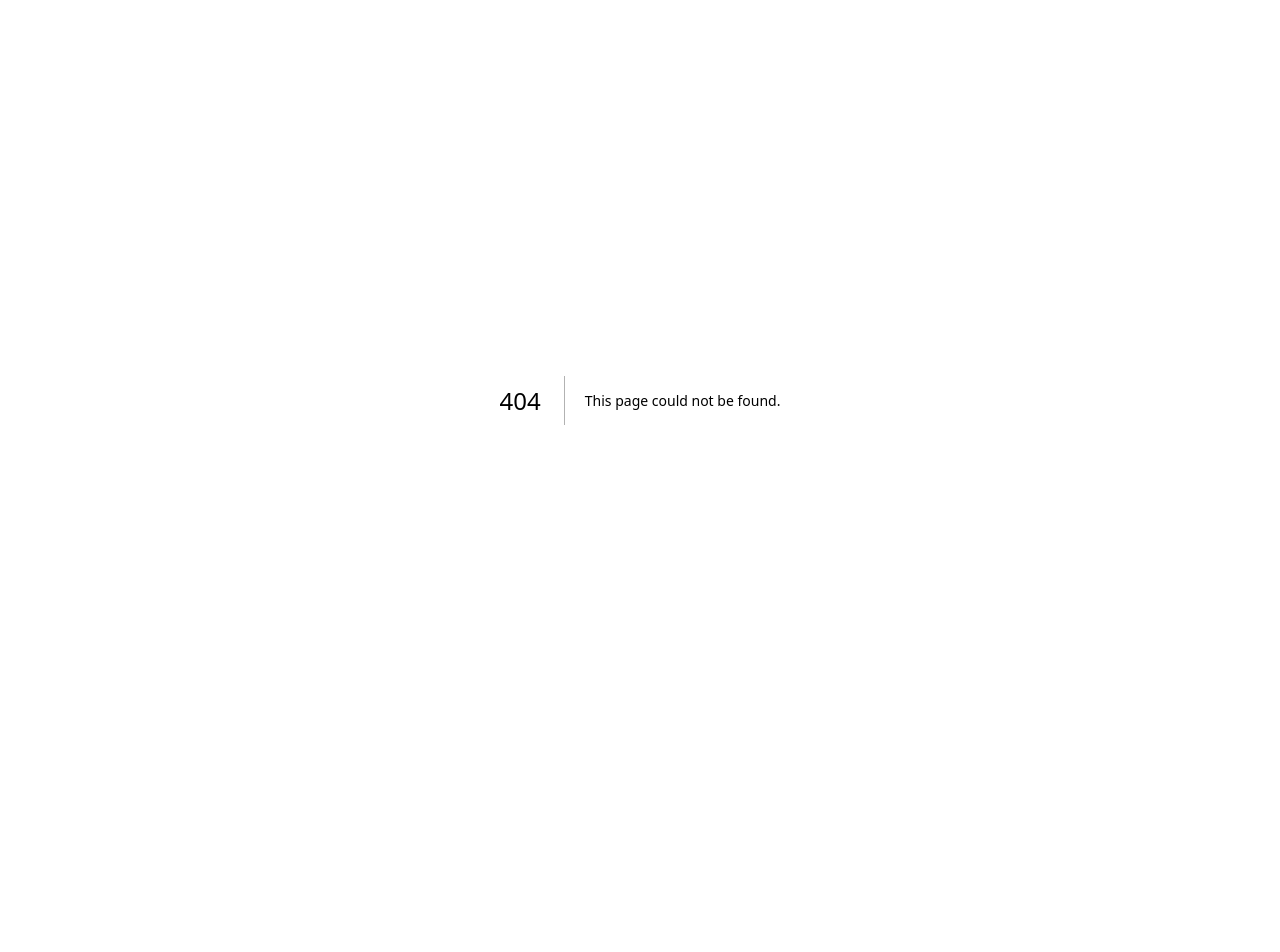
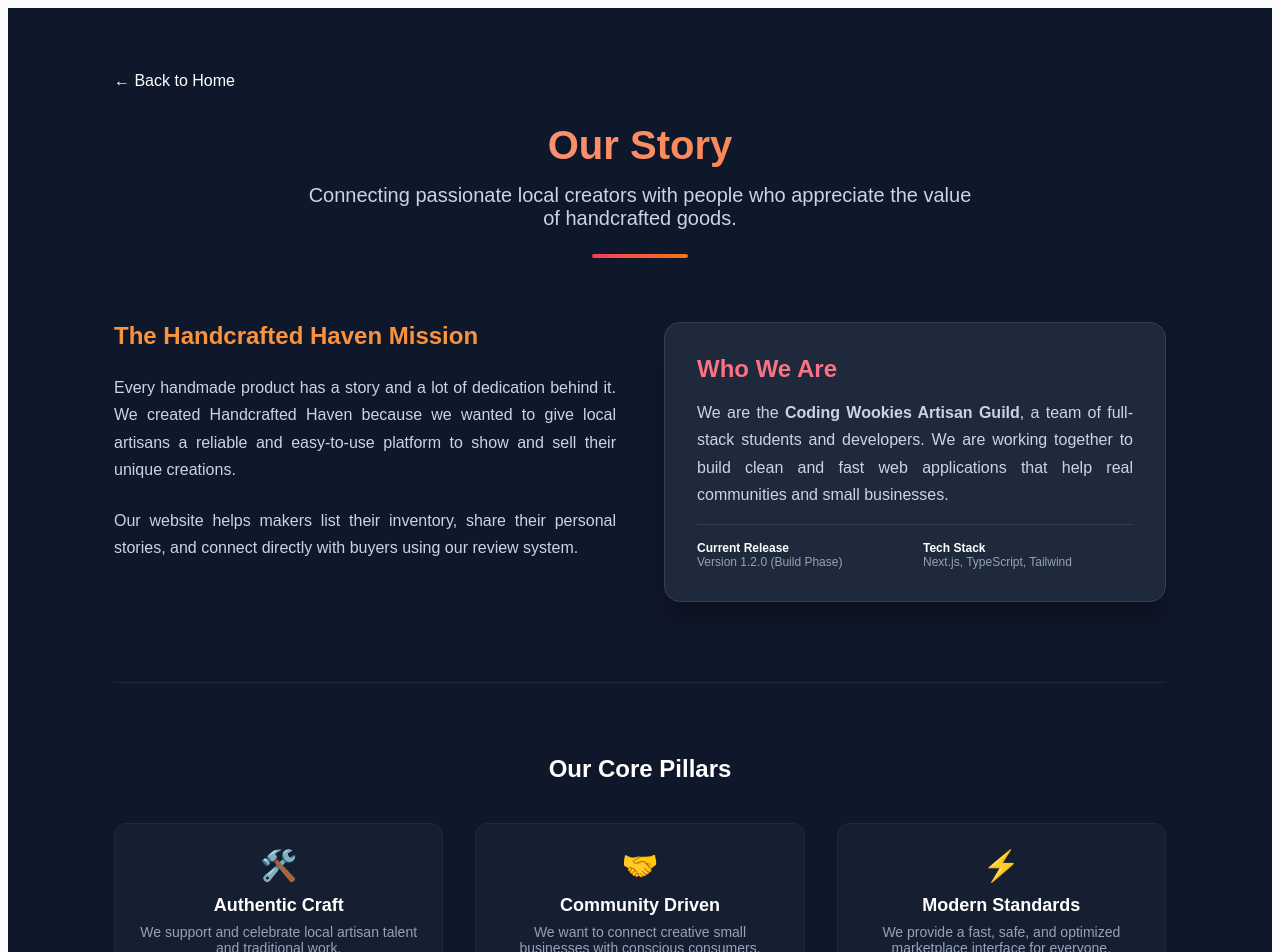
Before and after one commit to blburgen/CodingWookies, a Next.js app: page /about in a window 1280 px wide. Before the commit this address had no page. Shown: the top 952 px of the page. Before the commit the page ends 800 px from the top, so only its background shows below. Built offline with nearby package versions, Linux system fonts and the light colour scheme.

Commit message:
feat: design and center about us page with CSS modules and fix header links

```diff
--- a/pnpm-workspace.yaml
+++ b/pnpm-workspace.yaml
@@ -1,3 +1,3 @@
 allowBuilds:
-  sharp: set this to true or false
-  unrs-resolver: set this to true or false
+  sharp: true
+  unrs-resolver: true
--- /dev/null
+++ b/src/app/about/about.module.css
@@ -0,0 +1,161 @@
+.mainContainer {
+  width: 100%;
+  min-height: 100vh;
+  background-color: #0f172a;
+  color: #ffffff;
+  padding: 4rem 1rem;
+  box-sizing: border-box;
+}
+
+.contentWrapper {
+  width: 100%;
+  max-width: 1100px;
+  margin: 0 auto;
+  padding: 0 1.5rem;
+  box-sizing: border-box;
+}
+
+.heroSection {
+  text-align: center;
+  margin-bottom: 4rem;
+}
+
+.title {
+  font-size: 2.5rem;
+  font-weight: 800;
+  margin-bottom: 1rem;
+  background: linear-gradient(to right, #fda4af, #f97316);
+  -webkit-background-clip: text;
+  -webkit-text-fill-color: transparent;
+}
+
+.subtitle {
+  font-size: 1.25rem;
+  color: #cbd5e1;
+  max-width: 42rem;
+  margin: 0 auto;
+}
+
+.divider {
+  width: 6rem;
+  height: 4px;
+  background: linear-gradient(to right, #f43f5e, #f97316);
+  margin: 1.5rem auto 0 auto;
+  border-radius: 9999px;
+}
+
+.gridTwoColumns {
+  display: grid;
+  grid-template-columns: 1fr;
+  gap: 3rem;
+  margin-bottom: 5rem;
+}
+
+@media (min-width: 768px) {
+  .gridTwoColumns {
+    grid-template-columns: 1fr 1fr;
+  }
+}
+
+.missionSection {
+  display: flex;
+  flex-direction: column;
+  gap: 1.5rem;
+}
+
+.sectionTitle {
+  font-size: 1.5rem;
+  font-weight: 700;
+  color: #fb923c;
+  margin: 0;
+}
+
+.cardTitle {
+  font-size: 1.5rem;
+  font-weight: 700;
+  color: #fb7185;
+  margin: 0;
+}
+
+.text {
+  color: #cbd5e1;
+  line-height: 1.7;
+  text-align: justify;
+  margin: 0;
+}
+
+.aboutCard {
+  background-color: #1e293b;
+  padding: 2rem;
+  border-radius: 1rem;
+  border: 1px solid #334155;
+  display: flex;
+  flex-direction: column;
+  gap: 1rem;
+  box-shadow: 0 20px 25px -5px rgb(0 0 0 / 0.3);
+}
+
+.cardFooter {
+  border-top: 1px solid #334155;
+  padding-top: 1rem;
+  display: grid;
+  grid-template-columns: 1fr 1fr;
+  gap: 1rem;
+  font-size: 0.75rem;
+  color: #94a3b8;
+}
+
+.footerTitle {
+  display: block;
+  font-weight: 600;
+  color: #ffffff;
+}
+
+.gridThreeColumns {
+  border-top: 1px solid #1e293b;
+  padding-top: 3rem;
+}
+
+.pillarsTitle {
+  text-align: center;
+  font-size: 1.5rem;
+  font-weight: 700;
+  margin-bottom: 2.5rem;
+}
+
+.pillarsGrid {
+  display: grid;
+  grid-template-columns: 1fr;
+  gap: 2rem;
+}
+
+@media (min-width: 640px) {
+  .pillarsGrid {
+    grid-template-columns: repeat(3, 1fr);
+  }
+}
+
+.pillarCard {
+  background-color: rgba(30, 41, 59, 0.5);
+  padding: 1.5rem;
+  border-radius: 0.75rem;
+  border: 1px solid #1e293b;
+  text-align: center;
+}
+
+.pillarIcon {
+  font-size: 1.875rem;
+  margin-bottom: 0.75rem;
+}
+
+.pillarName {
+  font-weight: 700;
+  font-size: 1.125rem;
+  margin: 0 0 0.5rem 0;
+}
+
+.pillarText {
+  font-size: 0.875rem;
+  color: #94a3b8;
+  margin: 0;
+}
--- /dev/null
+++ b/src/app/about/page.tsx
@@ -0,0 +1,100 @@
+import React from "react";
+import Link from "next/link";
+import styles from "./about.module.css";
+
+export default function AboutUs() {
+  return (
+    <main className={styles.mainContainer}>
+      <div className={styles.contentWrapper}>
+        <div style={{ marginBottom: "2rem", textAlign: "left" }}>
+          <Link
+            href="/"
+            className="inline-flex items-center text-sm font-medium text-orange-400 hover:text-orange-300 transition-colors"
+          >
+            ← Back to Home
+          </Link>
+        </div>
+
+        {/* Hero Section */}
+        <section className={styles.heroSection}>
+          <h1 className={styles.title}>Our Story</h1>
+          <p className={styles.subtitle}>
+            Connecting passionate local creators with people who appreciate the
+            value of handcrafted goods.
+          </p>
+          <div className={styles.divider}></div>
+        </section>
+
+        {/* Main Content Grid */}
+        <div className={styles.gridTwoColumns}>
+          <div className={styles.missionSection}>
+            <h2 className={styles.sectionTitle}>
+              The Handcrafted Haven Mission
+            </h2>
+            <p className={styles.text}>
+              Every handmade product has a story and a lot of dedication behind
+              it. We created Handcrafted Haven because we wanted to give local
+              artisans a reliable and easy-to-use platform to show and sell
+              their unique creations.
+            </p>
+            <p className={styles.text}>
+              Our website helps makers list their inventory, share their
+              personal stories, and connect directly with buyers using our
+              review system.
+            </p>
+          </div>
+
+          <div className={styles.aboutCard}>
+            <h3 className={styles.cardTitle}>Who We Are</h3>
+            <p className={styles.text}>
+              We are the <strong>Coding Wookies Artisan Guild</strong>, a team
+              of full-stack students and developers. We are working together to
+              build clean and fast web applications that help real communities
+              and small businesses.
+            </p>
+            <div className={styles.cardFooter}>
+              <div>
+                <span className={styles.footerTitle}>Current Release</span>
+                <span>Version 1.2.0 (Build Phase)</span>
+              </div>
+              <div>
+                <span className={styles.footerTitle}>Tech Stack</span>
+                <span>Next.js, TypeScript, Tailwind</span>
+              </div>
+            </div>
+          </div>
+        </div>
+
+        <section className={styles.gridThreeColumns}>
+          <h3 className={styles.pillarsTitle}>Our Core Pillars</h3>
+          <div className={styles.pillarsGrid}>
+            <div className={styles.pillarCard}>
+              <div className={styles.pillarIcon}>🛠️</div>
+              <h4 className={styles.pillarName}>Authentic Craft</h4>
+              <p className={styles.pillarText}>
+                We support and celebrate local artisan talent and traditional
+                work.
+              </p>
+            </div>
+            <div className={styles.pillarCard}>
+              <div className={styles.pillarIcon}>🤝</div>
+              <h4 className={styles.pillarName}>Community Driven</h4>
+              <p className={styles.pillarText}>
+                We want to connect creative small businesses with conscious
+                consumers.
+              </p>
+            </div>
+            <div className={styles.pillarCard}>
+              <div className={styles.pillarIcon}>⚡</div>
+              <h4 className={styles.pillarName}>Modern Standards</h4>
+              <p className={styles.pillarText}>
+                We provide a fast, safe, and optimized marketplace interface for
+                everyone.
+              </p>
+            </div>
+          </div>
+        </section>
+      </div>
+    </main>
+  );
+}
```
Also changed, not shown: src/app/ui/header.tsx (+6 -4 lines).
